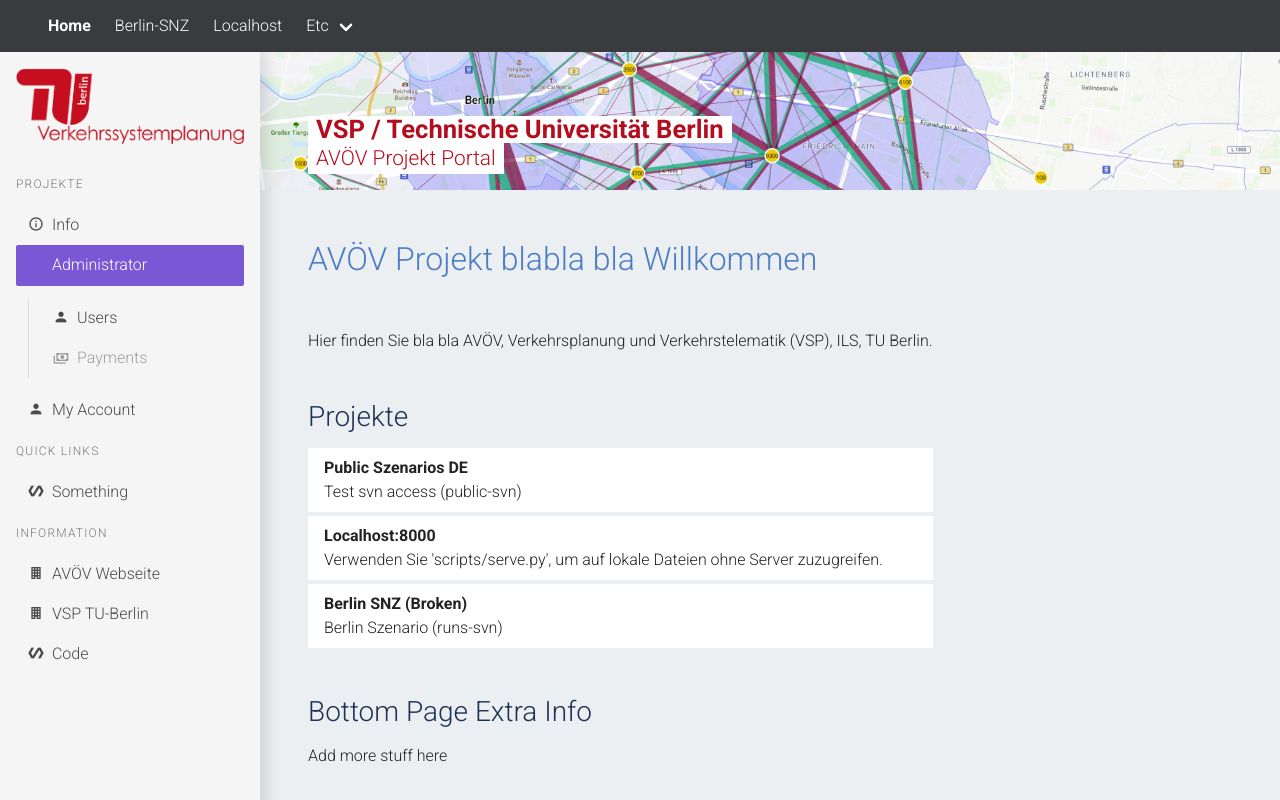
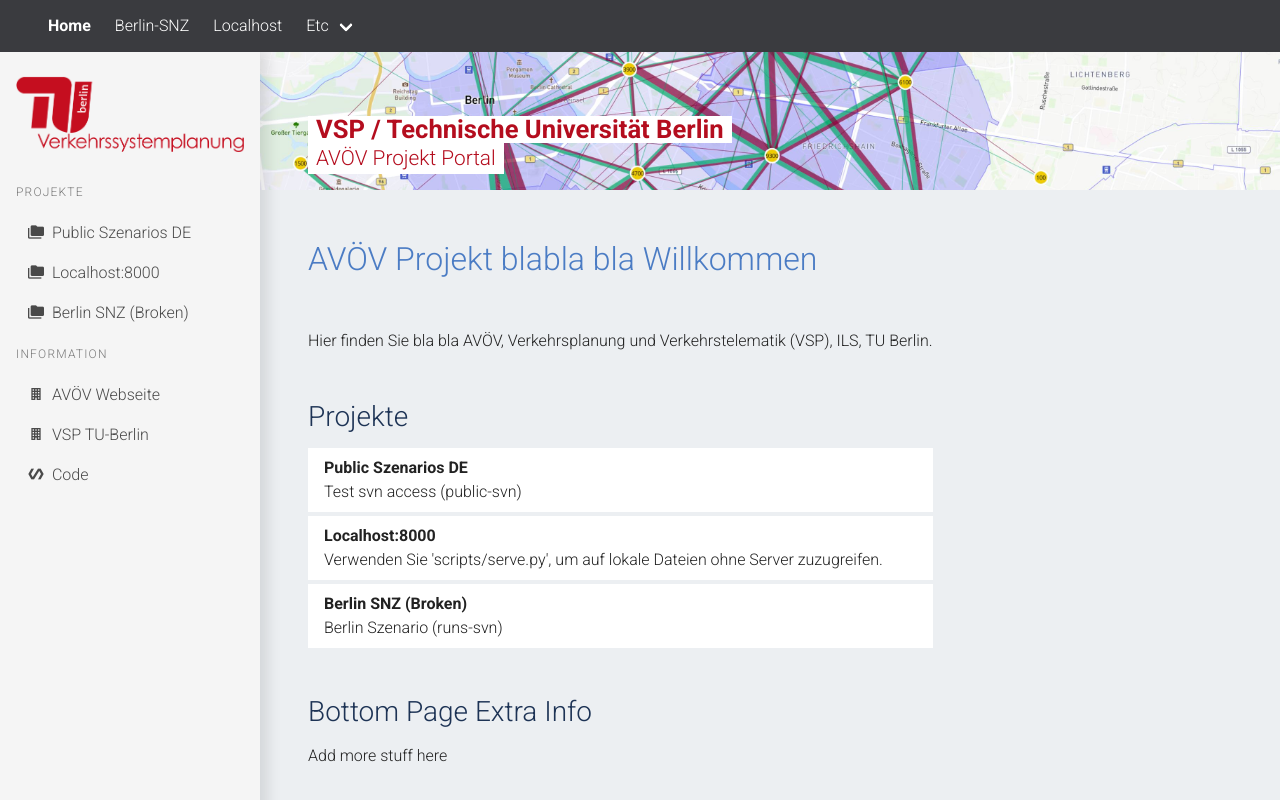
Before and after one commit to simwrapper/simwrapper, a Vue app: page / in a window 1280 px wide. Shown: the top 800 px of the page. Built offline with nearby package versions, Linux system fonts and the light colour scheme.

Commit message:
projects in sidebar

```diff
--- a/src/components/SideNavBar.vue
+++ b/src/components/SideNavBar.vue
@@ -19,16 +19,11 @@
           b-menu.is-custom-mobile
 
             b-menu-list(label="PROJEKTE")
-              b-menu-item(icon="information-outline" label="Info")
-              b-menu-item(active expanded icon="settings" label="Administrator")
-                b-menu-item(icon="account" label="Users")
-                b-menu-item(icon="cash-multiple" label="Payments" disabled)
-              b-menu-item(icon="account" label="My Account")
-                b-menu-item(icon="account-box" label="Account data")
-                b-menu-item(icon="home-account" label="Addresses")
+              b-menu-item(v-for="prj in projects" :key="prj.url"
+              icon="folder-multiple" :label="prj.name" :active="isActive(prj)"
+              @click="clickedProject(prj)")
 
-            b-menu-list.boop(label="QUICK LINKS")
-              b-menu-item(icon="polymer" label="Something")
+              // b-menu-item(v-for="folder in subfolders" icon="folder" :label="folder.name")
 
             b-menu-list.boop(label="Information")
               b-menu-item(icon="office-building" label="AVÖV Webseite")
@@ -51,34 +46,52 @@
 
 </template>
 
-<script>
+<script lang="ts">
+import { Vue, Component, Watch, Prop } from 'vue-property-decorator'
 import globalStore from '@/store'
 
-export default {
-  data() {
-    return {
-      globalState: globalStore.state,
-      expandOnHover: false,
-      mobile: 'reduce',
-      reduce: false,
-      fullheight: true,
-      theme: 'is-light',
-    }
-  },
+@Component({ components: {}, props: {} })
+export default class VueComponent extends Vue {
+  private globalState = globalStore.state
+
+  private expandOnHover = true
+  private fullheight = true
+  private mobile = 'reduce'
+  private reduce = false
+  private theme = 'is-light'
+  private projects = this.globalState.svnProjects
+  private subfolders = [{ name: 'hello' }]
+
+  @Watch('globalState.breadcrumbs') crumbsChanged() {
+    console.log('BOOP!')
+  }
+
+  private isActive(item: any) {
+    const breadcrumbs = this.globalState.breadcrumbs
+    if (breadcrumbs.length < 2) return false
+
+    console.log(breadcrumbs[1])
+    console.log({ item })
+
+    if (breadcrumbs[1].label === item.name) return true
+
+    return false
+  }
+
+  private clickedProject(prj: any) {
+    const path = '/' + prj.url
+    this.$router.push({ path })
+  }
 }
 </script>
 
-<style lang="scss" scoped>
-// p {
-//   font-size: 0.5rem;
-// }
-</style>
+<style lang="scss" scoped></style>
 
 <style lang="scss">
 @import '@/styles.scss';
 
 .all-stuff {
-  padding: 1rem 1rem;
+  padding: 1.5rem 1rem;
 }
 
 .boop {
--- a/src/store.ts
+++ b/src/store.ts
@@ -17,6 +17,8 @@ export default new Vuex.Store({
     isShowingHelp: false,
     visualizationTypes: new Map() as Map<string, VisualizationPlugin>,
 
+    breadcrumbs: [] as BreadCrumb[],
+
     colorScheme: localStorage.getItem('colorscheme')
       ? localStorage.getItem('colorscheme')
       : ColorScheme.DarkMode,
@@ -30,6 +32,9 @@ export default new Vuex.Store({
     registerPlugin(state, value: VisualizationPlugin) {
       console.log('REGISTERING PLUGIN:', value.kebabName)
       state.visualizationTypes.set(value.kebabName, value)
+    },
+    setBreadCrumbs(state, value: BreadCrumb[]) {
+      state.breadcrumbs = value
     },
     setFullScreen(state, value: boolean) {
       state.isFullScreen = value
--- a/src/svnConfig.ts
+++ b/src/svnConfig.ts
@@ -16,7 +16,7 @@ const config: any = {
       need_password: true,
     },
     {
-      name: ' Berlin SNZ (Broken)',
+      name: 'Berlin SNZ (Broken)',
       url: 'snz-berlin',
       description: 'Berlin Szenario (runs-svn)',
       svn: 'https://svn.vsp.tu-berlin.de/repos/runs-svn/avoev/snz-berlin/',
--- a/src/views/HomeIndex.vue
+++ b/src/views/HomeIndex.vue
@@ -63,6 +63,11 @@ export default {
           subtitle: 'Animation of infection spreading through the population.',
         },
       ],
+      methods: {
+        mounted: () => {
+          globalStore.commit('setBreadCrumbs', [])
+        },
+      },
       modelruns: [
         {
           url: '/2020-06-19',
--- a/src/views/ProjectPage.vue
+++ b/src/views/ProjectPage.vue
@@ -130,7 +130,10 @@ export default class VueComponent extends Vue {
     }
 
     // last link is not a link
-    crumbs[crumbs.length - 1].url = '#'
+    // crumbs[crumbs.length - 1].url = '#'
+
+    // save them!
+    globalStore.commit('setBreadCrumbs', crumbs)
 
     return crumbs
   }
```
